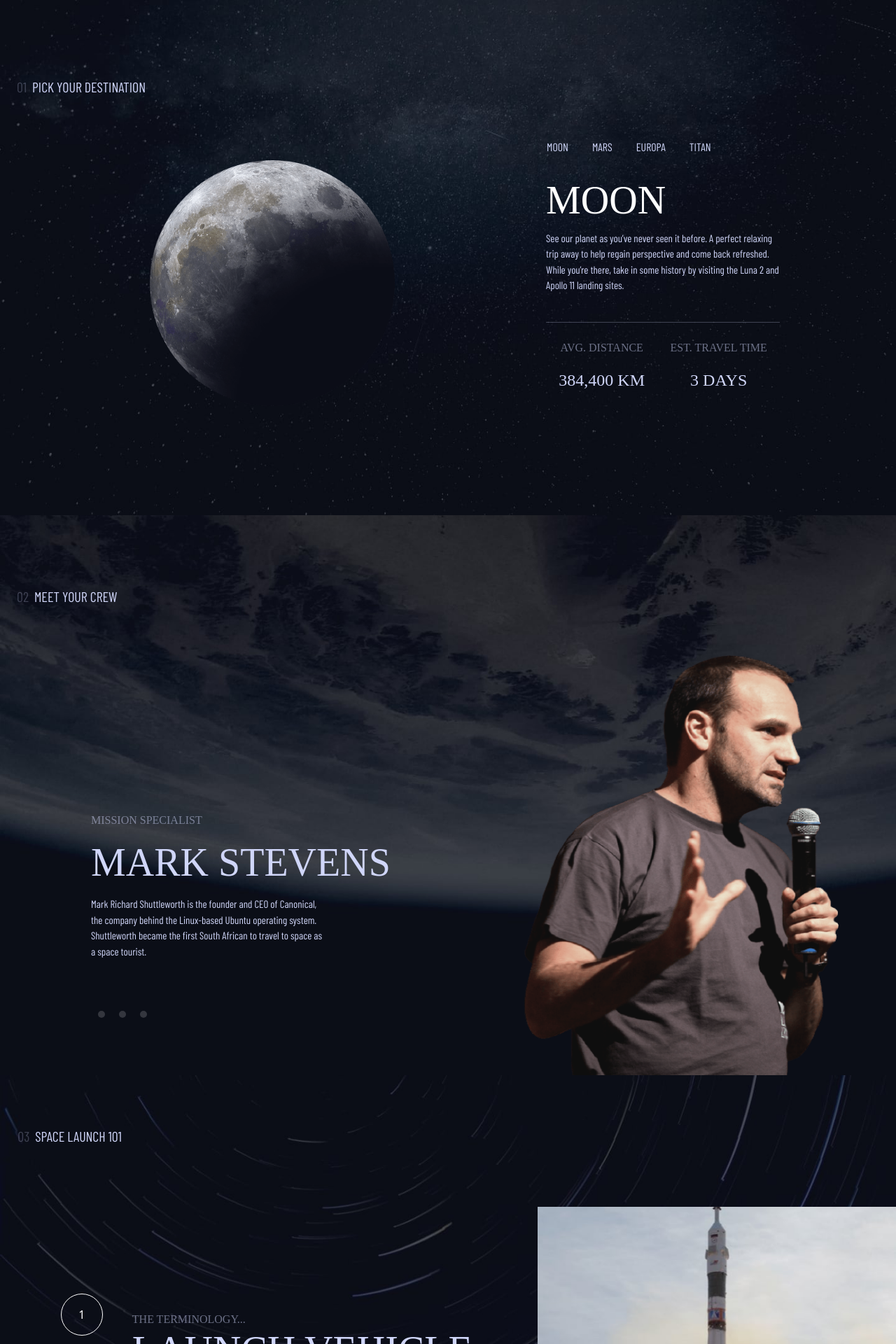
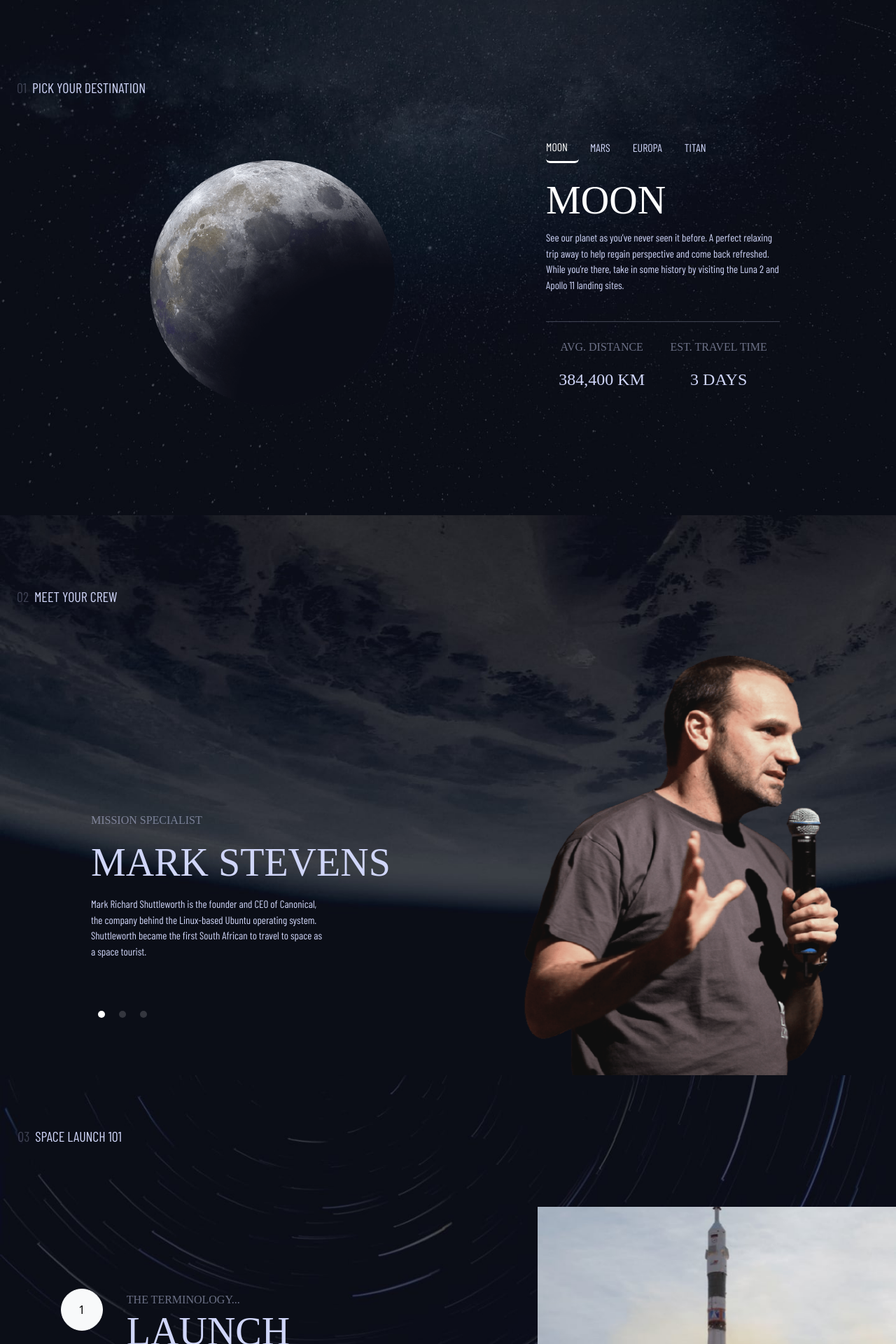
Before and after one commit to johnnycrisp/space-website, a React (Create React App) app: page / in a window 1280 px wide. Shown: the part 864-2784 px from the top of the page at 70% size. Built offline with nearby package versions, Linux system fonts and the light colour scheme; a web font is replaced by a local one.

Commit message:
add active states func to components

```diff
--- a/src/components/Crew/Crew.jsx
+++ b/src/components/Crew/Crew.jsx
@@ -5,7 +5,15 @@ import IMG from '../../assets/crew/image-douglas-hurley.png'
 
 const Crew = ({crew}) => {
 
-  const [crewmember, setCrewmember] = useState('0');
+  const [crewmember, setCrewmember] = useState(0);
+
+   const checkMember = (number) => {
+    if(crewmember === number){
+      return "nav-btn-sm active";
+    } else {
+      return "nav-btn-sm";
+    }
+   }
 
 
   return (
@@ -22,9 +30,9 @@ const Crew = ({crew}) => {
 
             <div className="crew__info mb-4">
             <ul className="nav-btn-list-sm">
-                <li className="nav-btn-sm" onClick={()=> setCrewmember('0')}></li>
-                <li className="nav-btn-sm" onClick={()=> setCrewmember('1')}></li>
-                <li className="nav-btn-sm" onClick={()=> setCrewmember('2')}></li>
+                <li className={checkMember(0)} onClick={()=> setCrewmember(0)}></li>
+                <li className={checkMember(1)} onClick={()=> setCrewmember(1)}></li>
+                <li className={checkMember(2)} onClick={()=> setCrewmember(2)}></li>
             </ul>
             <div className="crew__member-info"> <p className="sub-head-1">{crew[crewmember].role}</p>
             <p className="sub-head-2">{crew[crewmember].name}</p>
--- a/src/components/Crew/crew.scss
+++ b/src/components/Crew/crew.scss
@@ -36,6 +36,7 @@ hr  {
     justify-content: center;
     align-items: center;
     list-style: none;
+    cursor: pointer;
 
     padding: 0;
     margin: 0 0 32px 0;
@@ -49,7 +50,7 @@ hr  {
     margin: 10px;
     opacity: 17%;
 
-        &:active {
+        &.active {
             opacity: 100%;
         }
 
--- a/src/components/Destination/Destination.jsx
+++ b/src/components/Destination/Destination.jsx
@@ -8,6 +8,14 @@ import Button from 'react-bootstrap/Button'
 const Destination = ({planets}) => {
 
   const [planet, setPlanet] = useState(0);
+
+  const checkPlanet = (number) => {
+    if(planet === number){
+      return "active nav__link nav-link";
+    } else {
+      return "nav__link nav-link";
+    }
+   }
 
   return (
     <div id="destination" className="destination__wrapper">
@@ -20,10 +28,10 @@ const Destination = ({planets}) => {
              <div className="planet__info-all">
                     <div className="planet__info">
                       <Nav className="nav__links">
-                        <Button variant="btn-outline" className="nav__link nav-link" onClick={() => setPlanet(0)} >MOON</Button>
-                        <Button variant="btn-outline" className="nav__link nav-link" onClick={() => setPlanet(1)} >MARS</Button>
-                        <Button variant="btn-outline" className="nav__link nav-link" onClick={() => setPlanet(2)} >EUROPA</Button>
-                        <Button variant="btn-outline" className="nav__link nav-link" onClick={() => setPlanet(3)} >TITAN</Button>
+                        <Button variant="btn-outline" className={checkPlanet(0)} onClick={() => setPlanet(0)} >MOON</Button>
+                        <Button variant="btn-outline" className={checkPlanet(1)} onClick={() => setPlanet(1)} >MARS</Button>
+                        <Button variant="btn-outline" className={checkPlanet(2)} onClick={() => setPlanet(2)} >EUROPA</Button>
+                        <Button variant="btn-outline" className= {checkPlanet(3)} onClick={() => setPlanet(3)} >TITAN</Button>
                       </Nav>
                       <h2 className="planet__header">{planets[planet].name}</h2>
                       <p className="planet__text">{planets[planet].text}</p>
--- a/src/components/Destination/destination.scss
+++ b/src/components/Destination/destination.scss
@@ -46,6 +46,13 @@
     .nav__link {
     @include nav-tabs;
     color: $color-light;
+
+        &.active {
+
+            border-bottom: 3px solid $color-white !important;
+            color: $color-white !important;
+        }
+
 
 
     }
--- a/src/components/Technology/Technology.jsx
+++ b/src/components/Technology/Technology.jsx
@@ -5,11 +5,19 @@ import Button from 'react-bootstrap/Button';
 
 const Technology = ({tech}) => {
 
-    const [terminology, setTerminology] = useState('0');
+    const [terminology, setTerminology] = useState(0);
 
     const [matches, setMatches] = useState(
     window.matchMedia("(min-width: 768px)").matches
   )
+
+  const checkTech = (number) => {
+    if(terminology === number){
+      return "nav-btn-lg active";
+    } else {
+      return "nav-btn-lg";
+    }
+   }
 
   useEffect(() => {
     window
@@ -26,9 +34,9 @@ const Technology = ({tech}) => {
             </div>
             <div className="tech__info mb-4">
             <div className="nav-btn-list-lg">
-                <Button onClick={() => setTerminology('0')} variant="outline-light" className="nav-btn-lg">1</Button>
-                <Button onClick={() => setTerminology('1')}  variant="outline-light" className="nav-btn-lg">2</Button>
-                <Button onClick={() => setTerminology('2')}   variant="outline-light" className="nav-btn-lg">3</Button>
+                <Button onClick={() => setTerminology(0)} variant="outline-light" className={checkTech(0)}>1</Button>
+                <Button onClick={() => setTerminology(1)}  variant="outline-light" className={checkTech(1)}>2</Button>
+                <Button onClick={() => setTerminology(2)}   variant="outline-light" className={checkTech(2)}>3</Button>
             </div>
             <div className="tech__info-inner">
                 <p className="sub-head-1">THE TERMINOLOGY...</p>
--- a/src/components/Technology/technology.scss
+++ b/src/components/Technology/technology.scss
@@ -107,6 +107,7 @@
 
     }
 
+
 @media screen and (min-width: 768px) {
 
     .tech__wrapper {
@@ -150,27 +151,29 @@
 
             .tech__info {
                 flex-direction: row;
-                align-items: center;
+                align-items: flex-start;
                 justify-content: center;
                 margin-bottom: 0 !important;
                 margin-left: 6%;
 
+
                 .tech__info-inner {
-
-                        margin-left: 1rem;
+                        padding-top: .9rem;
+                        margin-left: .5rem;
+                        margin-right: 1.5rem;
                         align-items: flex-start;
                 }
 
                 .sub-head-2 {
-                    font-size: 56px;
-                    line-height: normal;
+                    font-size: 30px;
+                    line-height: 1.2;
                     text-align: left;
                 }
 
                 p {
                     text-align: left;
                     margin-bottom: 0;
-                    max-width: 500px;
+                    max-width: 320px;
                 }
 
                 .tech__text {
@@ -181,4 +184,19 @@
     }
 
     }
+
+           @media screen and (min-width: 1000px) {
+               .tech__wrapper .tech__info {
+
+                .sub-head-2 {
+                   font-size: 56px;
+
+
+               }
+               p {
+                    max-width: 450px;
+                   }
+            }
+
+           }
 }
--- a/src/index.scss
+++ b/src/index.scss
@@ -209,12 +209,16 @@ h5 {
 
 @mixin nav-tabs {
   @include nav-text();
+
+ border: none;
+
   &:active {
     border-bottom: 3px solid $color-white;
     color: $color-white;
   }
 
     &:hover {
+
       border-bottom: 3px solid $color-light;
       color: $color-light;
     }
```
